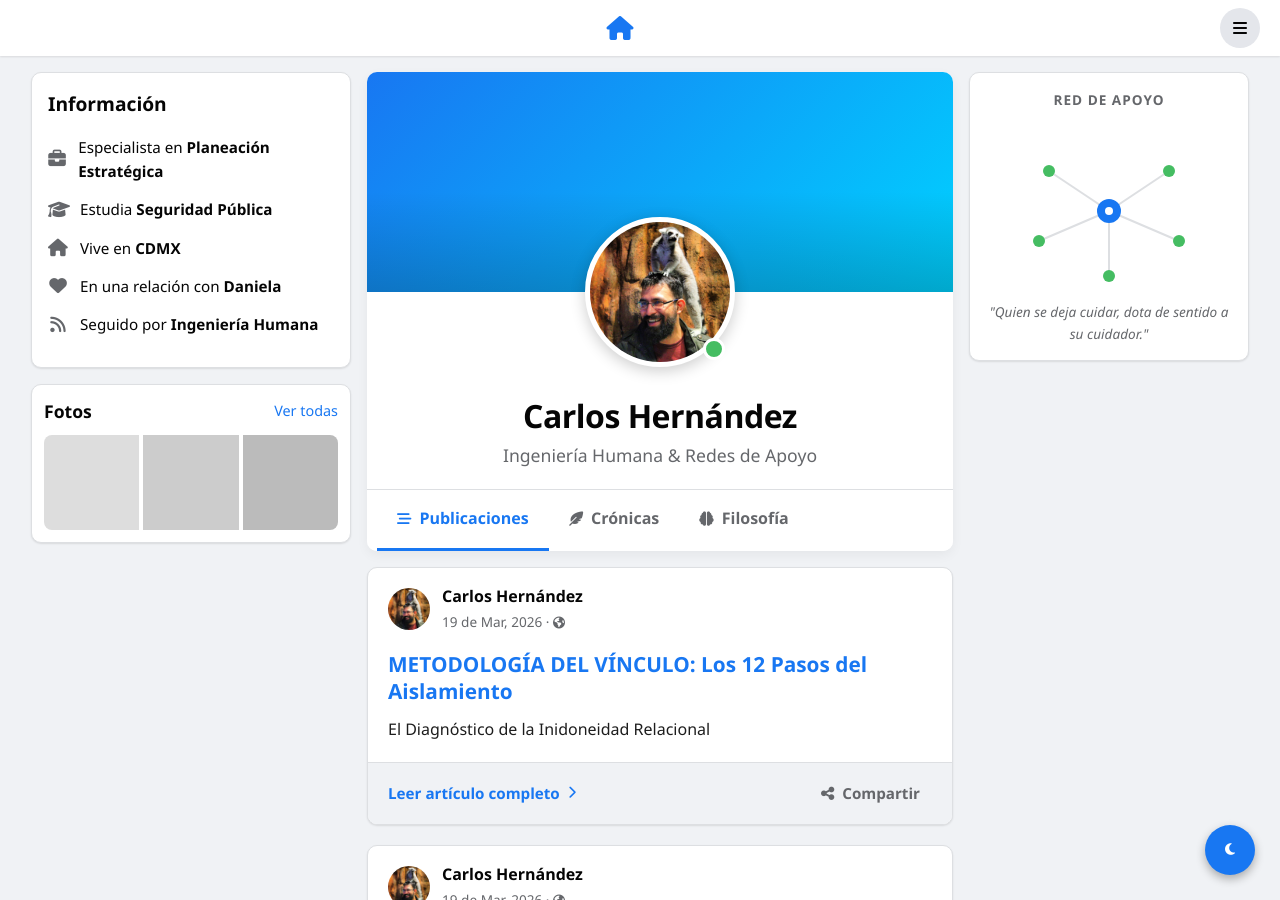
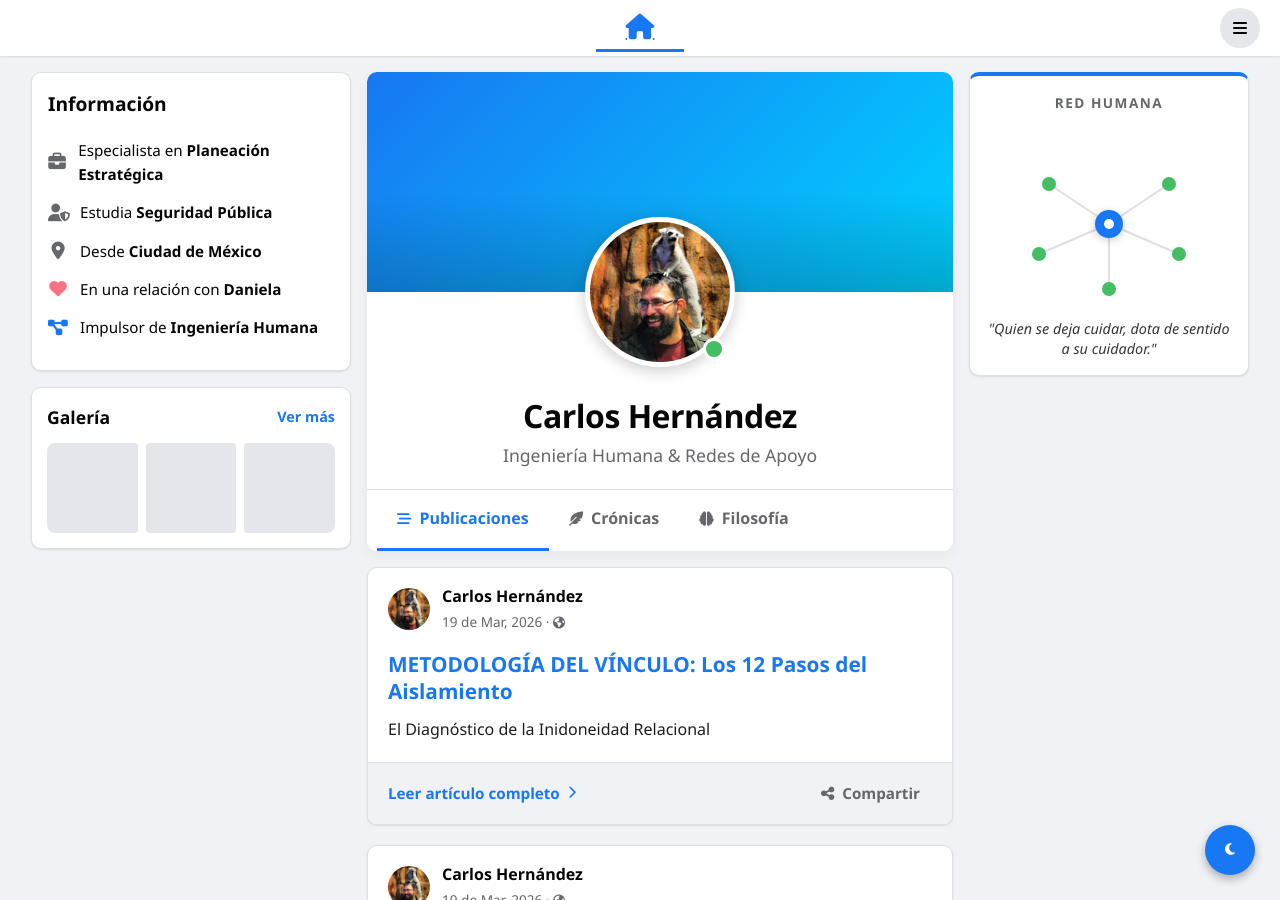
Before and after one commit to cafrhein/muro, a Jekyll site: the page built from index.html, in a window 1280 px wide and 900 px high. Built offline with Jekyll 4.4.1, drawn with Linux system fonts in a browser that asks for light colours.

Commit message:
Update default.html

```diff
--- a/_layouts/default.html
+++ b/_layouts/default.html
@@ -16,20 +16,22 @@
 
     <div class="menu-overlay" id="menu-overlay"></div>
 
-    <button class="dark-mode-toggle" id="theme-button" title="Cambiar modo">
+    <button class="dark-mode-toggle" id="theme-button" title="Alternar tema">
         <i class="fas fa-moon"></i>
     </button>
 
     <header class="fb-header">
-        <div style="display: flex; align-items: center; gap: 10px;">
+        <div style="display: flex; align-items: center; min-width: 40px;">
             </div>
 
-        <nav style="display: flex; gap: 40px; font-size: 1.5rem;">
-            <a href="{{ '/' | relative_url }}" style="color: var(--fb-blue);"><i class="fas fa-home"></i></a>
+        <nav style="display: flex; justify-content: center; flex: 1;">
+            <a href="{{ '/' | relative_url }}" style="color: var(--fb-blue); font-size: 1.6rem; padding: 10px 30px; border-bottom: 3px solid var(--fb-blue); display: flex; align-items: center;" title="Inicio">
+                <i class="fas fa-home"></i>
+            </a>
         </nav>
 
-        <div style="display: flex; gap: 8px;">
-            <div id="menu-toggle" style="width: 40px; height: 40px; background: var(--fb-hover); border-radius: 50%; display: flex; align-items: center; justify-content: center; color: var(--fb-text); cursor: pointer;">
+        <div style="display: flex; gap: 10px; align-items: center;">
+            <div id="menu-toggle" class="header-icon-btn" style="width: 40px; height: 40px; background: var(--fb-hover); border-radius: 50%; display: flex; align-items: center; justify-content: center; color: var(--fb-text); cursor: pointer; transition: 0.2s;">
                 <i class="fas fa-bars"></i>
             </div>
         </div>
@@ -38,25 +40,25 @@
     <div class="fb-container">
         <aside class="fb-left" id="fb-left">
             <div class="fb-card">
-                <h3 style="font-size: 1.2rem; margin-bottom: 15px;">Información</h3>
+                <h3 style="font-size: 1.2rem; margin-bottom: 18px; font-weight: 800;">Información</h3>
                 <ul class="intro-list">
-                    <li class="intro-item"><i class="fas fa-briefcase"></i> <span>Especialista en <strong>Planeación Estratégica</strong></span></li>
-                    <li class="intro-item"><i class="fas fa-graduation-cap"></i> <span>Estudia <strong>Seguridad Pública</strong></span></li>
-                    <li class="intro-item"><i class="fas fa-home"></i> <span>Vive en <strong>CDMX</strong></span></li>
-                    <li class="intro-item"><i class="fas fa-heart"></i> <span>En una relación con <strong>Daniela</strong></span></li>
-                    <li class="intro-item"><i class="fas fa-rss"></i> <span>Seguido por <strong>Ingeniería Humana</strong></span></li>
+                    <li class="intro-item"><i class="fas fa-briefcase" style="color: #65676b;"></i> <span>Especialista en <strong>Planeación Estratégica</strong></span></li>
+                    <li class="intro-item"><i class="fas fa-user-shield" style="color: #65676b;"></i> <span>Estudia <strong>Seguridad Pública</strong></span></li>
+                    <li class="intro-item"><i class="fas fa-map-marker-alt" style="color: #65676b;"></i> <span>Desde <strong>Ciudad de México</strong></span></li>
+                    <li class="intro-item"><i class="fas fa-heart" style="color: #fb7185;"></i> <span>En una relación con <strong>Daniela</strong></span></li>
+                    <li class="intro-item"><i class="fas fa-project-diagram" style="color: #1877f2;"></i> <span>Impulsor de <strong>Ingeniería Humana</strong></span></li>
                 </ul>
             </div>
 
-            <div class="fb-card" style="padding: 12px;">
-                <div style="display: flex; justify-content: space-between; align-items: center; margin-bottom: 10px;">
-                    <h3 style="font-size: 1.1rem;">Fotos</h3>
-                    <a href="#" style="color: var(--fb-blue); text-decoration: none; font-size: 0.9rem;">Ver todas</a>
+            <div class="fb-card" style="padding: 15px;">
+                <div style="display: flex; justify-content: space-between; align-items: center; margin-bottom: 12px;">
+                    <h3 style="font-size: 1.1rem; font-weight: 800;">Galería</h3>
+                    <a href="#" style="color: var(--fb-blue); text-decoration: none; font-size: 0.9rem; font-weight: 600;">Ver más</a>
                 </div>
-                <div style="display: grid; grid-template-columns: repeat(3, 1fr); gap: 4px; border-radius: 8px; overflow: hidden;">
-                    <div style="aspect-ratio: 1; background: #ddd;"></div>
-                    <div style="aspect-ratio: 1; background: #ccc;"></div>
-                    <div style="aspect-ratio: 1; background: #bbb;"></div>
+                <div style="display: grid; grid-template-columns: repeat(3, 1fr); gap: 8px; border-radius: 8px; overflow: hidden;">
+                    <div style="aspect-ratio: 1; background: var(--fb-hover); border-radius: 4px;"></div>
+                    <div style="aspect-ratio: 1; background: var(--fb-hover); border-radius: 4px;"></div>
+                    <div style="aspect-ratio: 1; background: var(--fb-hover); border-radius: 4px;"></div>
                 </div>
             </div>
         </aside>
@@ -66,22 +68,25 @@
         </main>
 
         <aside class="fb-right">
-            <div class="fb-card">
-                <h4 style="color: var(--fb-text-sec); margin-bottom: 10px; font-size: 0.85rem; text-transform: uppercase; text-align: center; letter-spacing: 1px;">Red de Apoyo</h4>
-                <div style="display: flex; justify-content: center; padding: 10px 0;">
+            <div class="fb-card" style="border-top: 4px solid var(--fb-blue);">
+                <h4 style="color: var(--fb-text-sec); margin-bottom: 15px; font-size: 0.85rem; text-transform: uppercase; text-align: center; letter-spacing: 1.5px; font-weight: 800;">Red Humana</h4>
+                <div style="display: flex; justify-content: center; padding: 15px 0;">
                     <svg viewBox="0 0 200 160" width="100%" height="160">
                         <line x1="100" y1="80" x2="40" y2="40" stroke="var(--fb-border)" stroke-width="2"/>
                         <line x1="100" y1="80" x2="160" y2="40" stroke="var(--fb-border)" stroke-width="2"/>
                         <line x1="100" y1="80" x2="30" y2="110" stroke="var(--fb-border)" stroke-width="2"/>
                         <line x1="100" y1="80" x2="170" y2="110" stroke="var(--fb-border)" stroke-width="2"/>
                         <line x1="100" y1="80" x2="100" y2="145" stroke="var(--fb-border)" stroke-width="2"/>
-                        <circle cx="40" cy="40" r="6" fill="#45bd62"/><circle cx="160" cy="40" r="6" fill="#45bd62"/>
-                        <circle cx="30" cy="110" r="6" fill="#45bd62"/><circle cx="170" cy="110" r="6" fill="#45bd62"/>
-                        <circle cx="100" cy="145" r="6" fill="#45bd62"/>
-                        <circle cx="100" cy="80" r="12" fill="var(--fb-blue)"/><circle cx="100" cy="80" r="4" fill="white"/>
+                        <circle cx="40" cy="40" r="7" fill="#45bd62" style="filter: drop-shadow(0 0 2px rgba(0,0,0,0.1));"/>
+                        <circle cx="160" cy="40" r="7" fill="#45bd62"/>
+                        <circle cx="30" cy="110" r="7" fill="#45bd62"/>
+                        <circle cx="170" cy="110" r="7" fill="#45bd62"/>
+                        <circle cx="100" cy="145" r="7" fill="#45bd62"/>
+                        <circle cx="100" cy="80" r="14" fill="var(--fb-blue)" style="filter: drop-shadow(0 2px 4px rgba(0,0,0,0.2));"/>
+                        <circle cx="100" cy="80" r="5" fill="white"/>
                     </svg>
                 </div>
-                <p style="font-size: 0.85rem; color: var(--fb-text-sec); text-align: center; font-style: italic;">
+                <p style="font-size: 0.9rem; color: var(--fb-text); text-align: center; font-style: italic; line-height: 1.4; opacity: 0.8;">
                     "Quien se deja cuidar, dota de sentido a su cuidador."
                 </p>
             </div>
@@ -89,20 +94,31 @@
     </div>
 
     <script>
-        // Lógica Modo Oscuro
+        // Manejo del Tema Oscuro
         const themeBtn = document.getElementById("theme-button");
+        const themeIcon = themeBtn.querySelector("i");
+
+        function updateIcon(isDark) {
+            themeIcon.className = isDark ? "fas fa-sun" : "fas fa-moon";
+        }
+
         themeBtn.addEventListener("click", () => {
             let isDark = document.documentElement.getAttribute("data-theme") === "dark";
             if (isDark) {
                 document.documentElement.removeAttribute("data-theme");
                 localStorage.setItem("theme", "");
+                updateIcon(false);
             } else {
                 document.documentElement.setAttribute("data-theme", "dark");
                 localStorage.setItem("theme", "dark");
+                updateIcon(true);
             }
         });
 
-        // Lógica Menú Móvil
+        // Inicializar icono
+        updateIcon(document.documentElement.getAttribute("data-theme") === "dark");
+
+        // Menú Lateral Móvil
         const menuToggle = document.getElementById("menu-toggle");
         const sidebar = document.getElementById("fb-left");
         const overlay = document.getElementById("menu-overlay");
```
Also changed, not shown: other parts of _layouts/default.html (+1 -1 lines).
